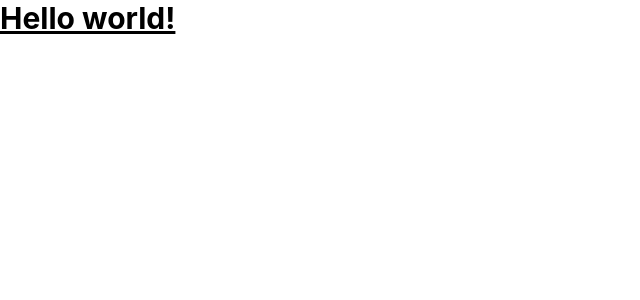
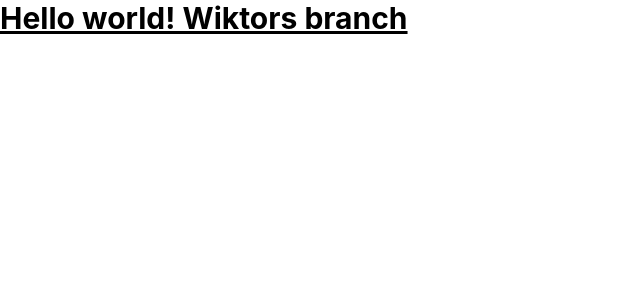
Before and after one commit to WiktorSzymczyk/group-4-crossover-saloon, a React (Create React App) app: page / in a window 1280 px wide. Shown: the top 300 px of the page, without its empty margins (0-640 px from the left). Built offline with nearby package versions, Linux system fonts and the light colour scheme.

Commit message:
my branch

```diff
--- a/src/App.js
+++ b/src/App.js
@@ -1,7 +1,11 @@
 import "./App.css";
 
 function App() {
-  return <h1 className="text-3xl font-bold underline">Hello world!</h1>;
+  return (
+    <h1 className="text-3xl font-bold underline">
+      Hello world! Wiktors branch
+    </h1>
+  );
 }
 
 export default App;
```
